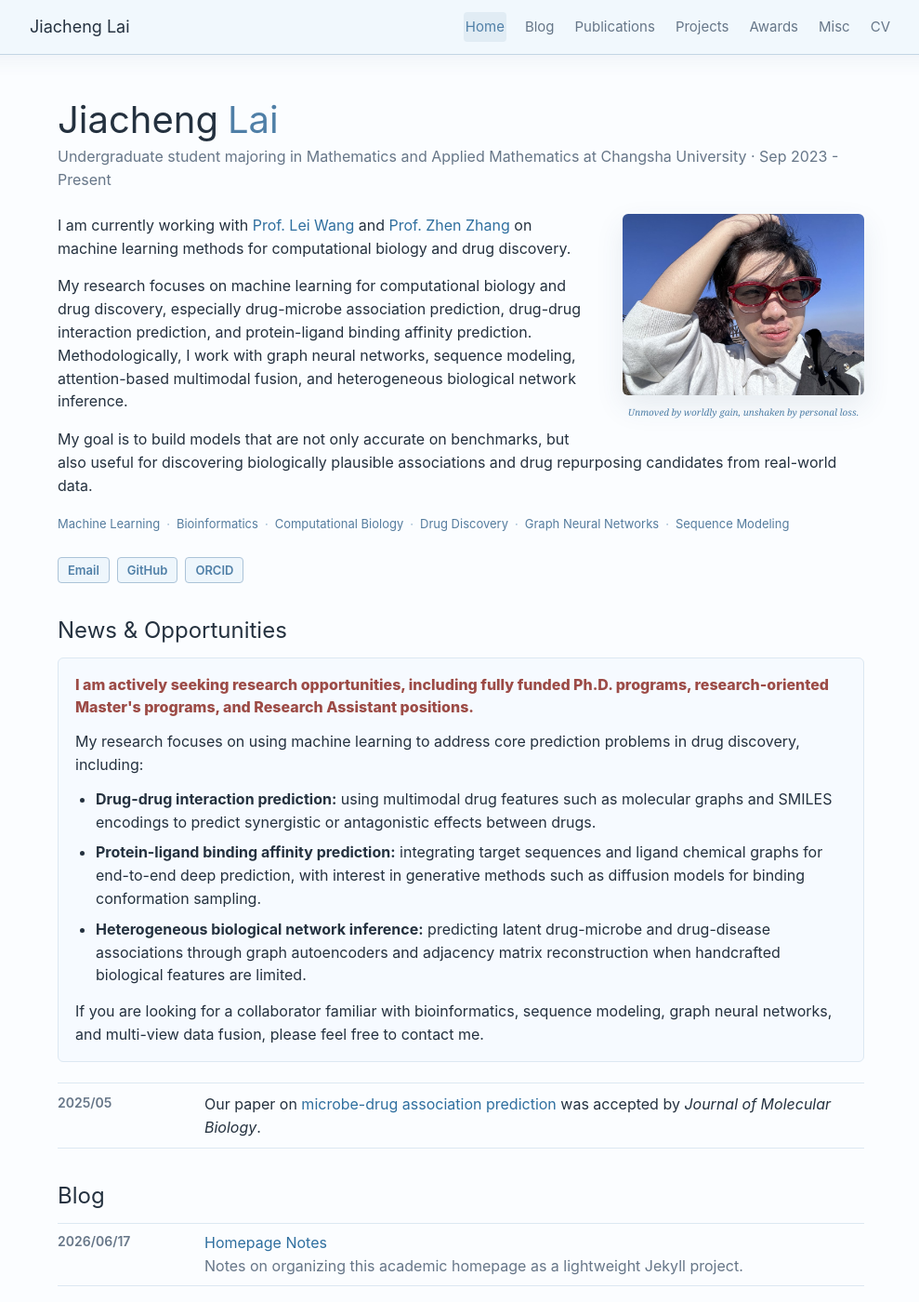
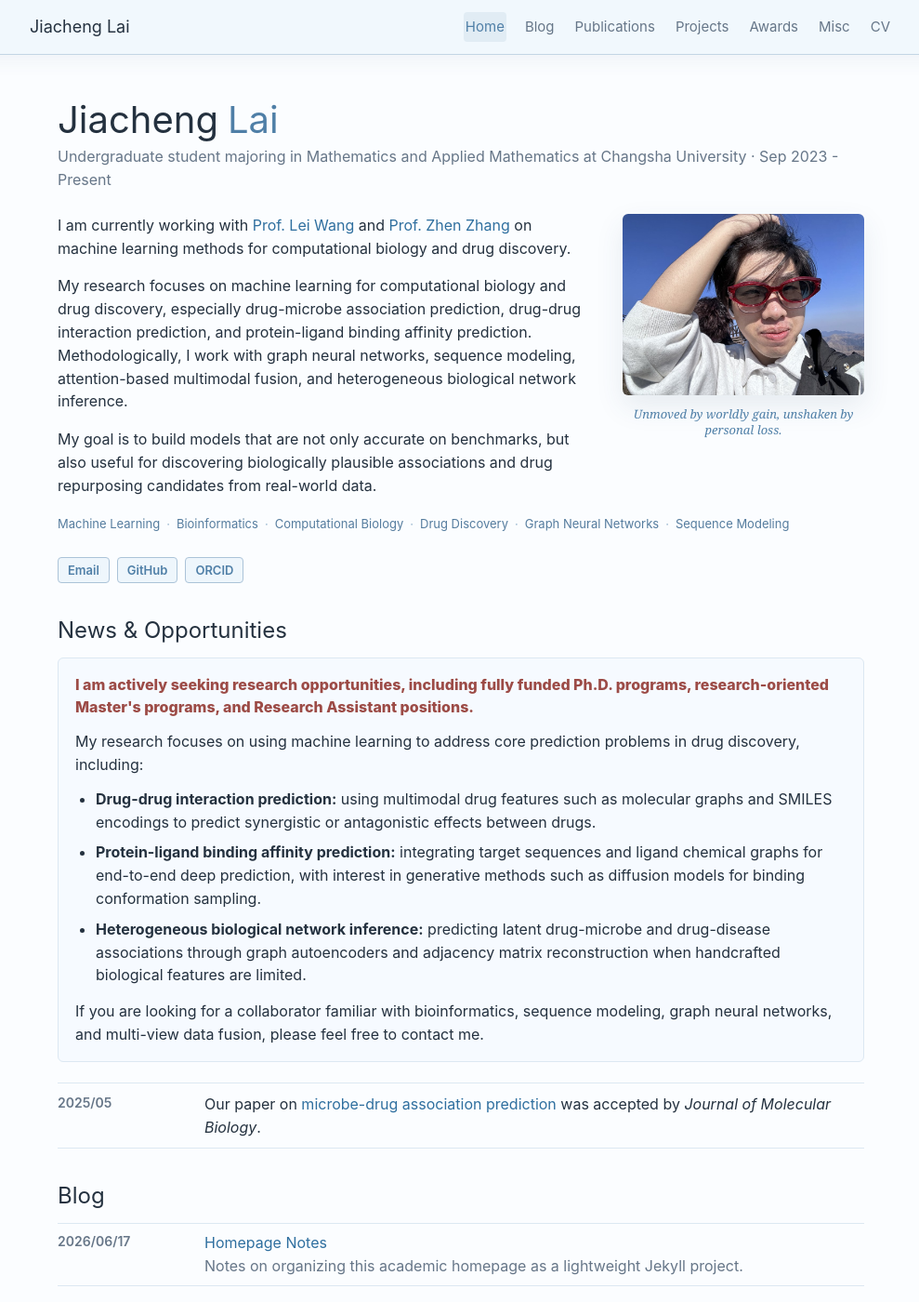
Before and after one commit to jiachenglai/jiachenglai.github.io, a Jekyll site: the page built from index.html, in a window 1280 px wide and 1400 px high. Shown: the whole window at 93% size, without its empty margins (144-1133 px from the left). Built offline with Jekyll 4.4.1, drawn with Linux system fonts in a browser that asks for light colours.

Commit message:
Adjust motto font size

```diff
--- a/assets/styles.css
+++ b/assets/styles.css
@@ -188,7 +188,7 @@ a:hover {
 .profile .motto {
   color: var(--global-theme);
   font-family: Georgia, "Times New Roman", serif;
-  font-size: 10px;
+  font-size: 13px;
   font-style: italic;
   line-height: 1.35;
 }
@@ -711,7 +711,7 @@ section[id] {
   }
 
   .profile .motto {
-    font-size: 10px;
+    font-size: 13px;
   }
 
   .research-keywords {
```
